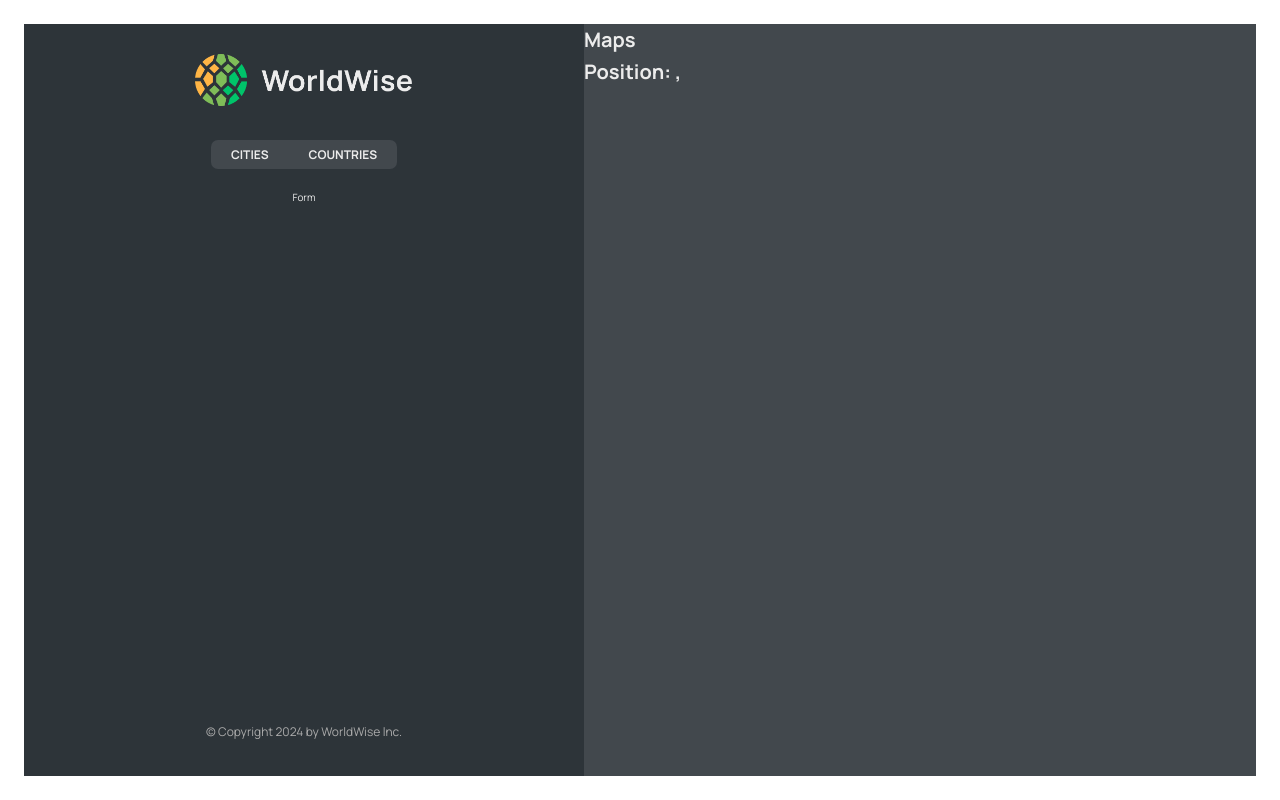
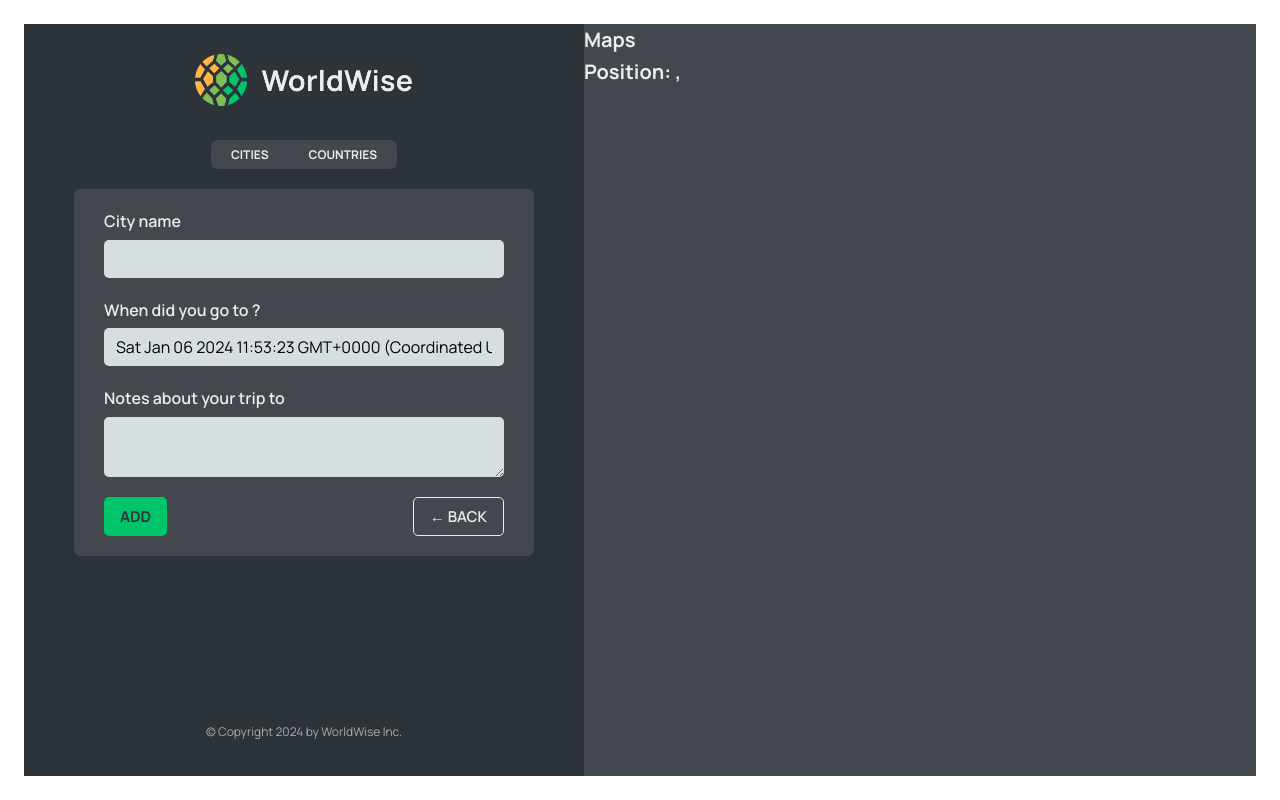
Before and after one commit to FezanMuhammadAli/worldwise-react-app, a React (Vite) app: page /app/form in a window 1280 px wide. Built offline with nearby package versions, Linux system fonts and the light colour scheme; data requests are answered from the project's data file.

Commit message:
added reuseable component Button and useNavigate() hook for Form componenet. privious code is updated for Form's buttons functionality

```diff
--- a/src/App.jsx
+++ b/src/App.jsx
@@ -11,6 +11,7 @@
 import CityList from "./components/CityList";
 import CountryList from "./components/CountryList";
 import City from "./components/City";
+import Form from "./components/Form";
 
 const URL = "http://localhost:9000/cities";
 
@@ -54,7 +55,7 @@
               path="countries"
               element={<CountryList cities={cities} isLoading={isLoading} />}
             />
-            <Route path="form" element={<div>Form</div>} />
+            <Route path="form" element={<Form />} />
           </Route>
           <Route path="login" element={<Login />} />
           <Route path="*" element={<PageNotFound />} />
--- /dev/null
+++ b/src/components/Button.jsx
@@ -0,0 +1,11 @@
+import styles from "./Button.module.css";
+
+function Button({ children, onClick, type }) {
+  return (
+    <button onClick={onClick} className={`${styles.btn} ${styles[type]}`}>
+      {children}
+    </button>
+  );
+}
+
+export default Button;
--- a/src/components/Form.jsx
+++ b/src/components/Form.jsx
@@ -3,6 +3,8 @@
 import { useState } from "react";
 
 import styles from "./Form.module.css";
+import Button from "./Button";
+import { useNavigate } from "react-router-dom";
 
 export function convertToEmoji(countryCode) {
   const codePoints = countryCode
@@ -13,6 +15,7 @@
 }
 
 function Form() {
+  const navigate = useNavigate();
   const [cityName, setCityName] = useState("");
   const [country, setCountry] = useState("");
   const [date, setDate] = useState(new Date());
@@ -49,8 +52,18 @@
       </div>
 
       <div className={styles.buttons}>
-        <button>Add</button>
-        <button>&larr; Back</button>
+        <Button type="primary">Add</Button>
+        <Button
+          type="back"
+          onClick={(e) => {
+            {
+              e.preventDefault();
+              navigate(-1);
+            }
+          }}
+        >
+          &larr; Back
+        </Button>
       </div>
     </form>
   );
--- a/src/components/Map.jsx
+++ b/src/components/Map.jsx
@@ -1,12 +1,18 @@
-import { useSearchParams } from "react-router-dom";
+import { useNavigate, useSearchParams } from "react-router-dom";
 import styles from "./Map.module.css";
 
 function Map() {
+  const navigate = useNavigate();
   const [searchParams, setSearchParam] = useSearchParams();
   const lat = searchParams.get("lat");
   const lng = searchParams.get("lng");
   return (
-    <div className={styles.mapContainer}>
+    <div
+      className={styles.mapContainer}
+      onClick={() => {
+        navigate("form");
+      }}
+    >
       <h1>Maps</h1>
       <h1>
         Position: {lat}, {lng}
```
